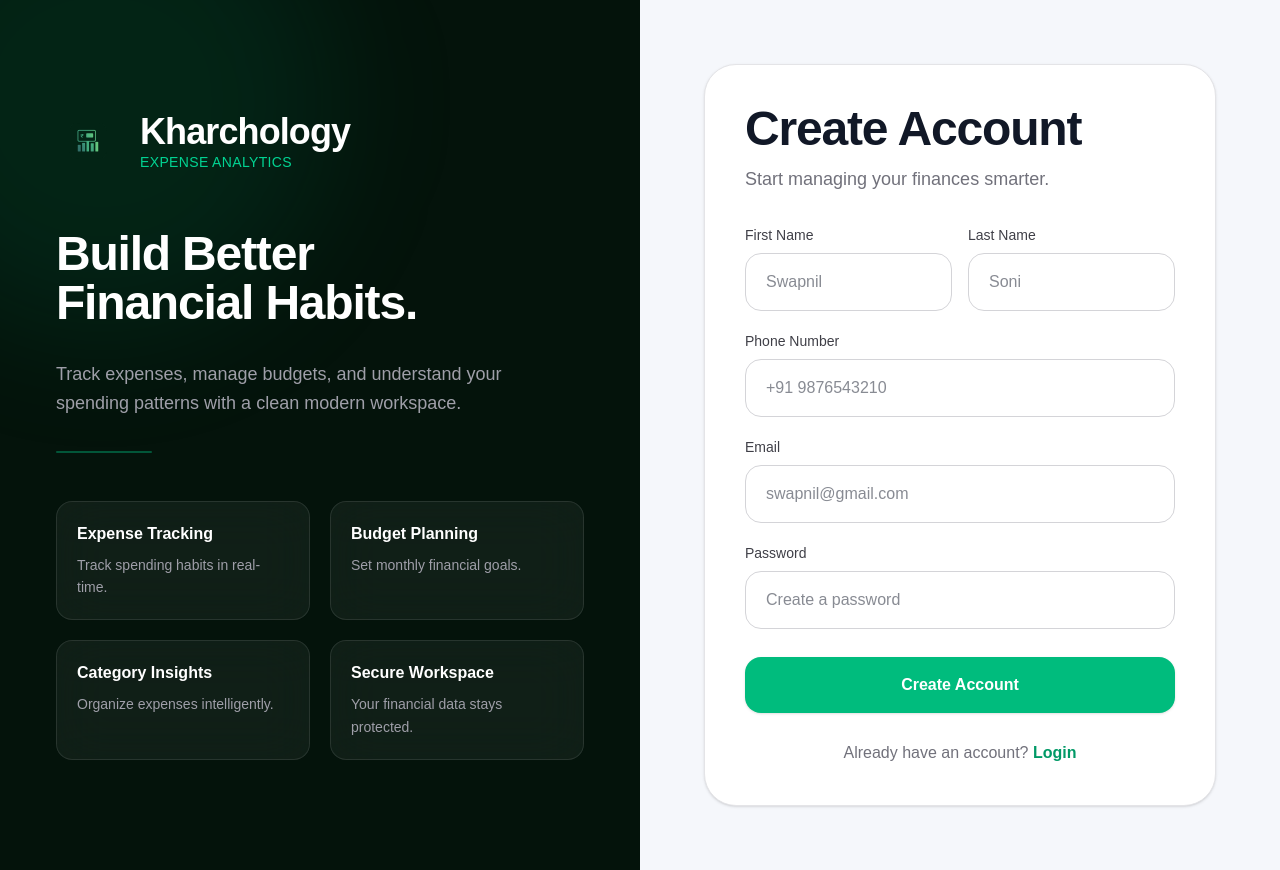
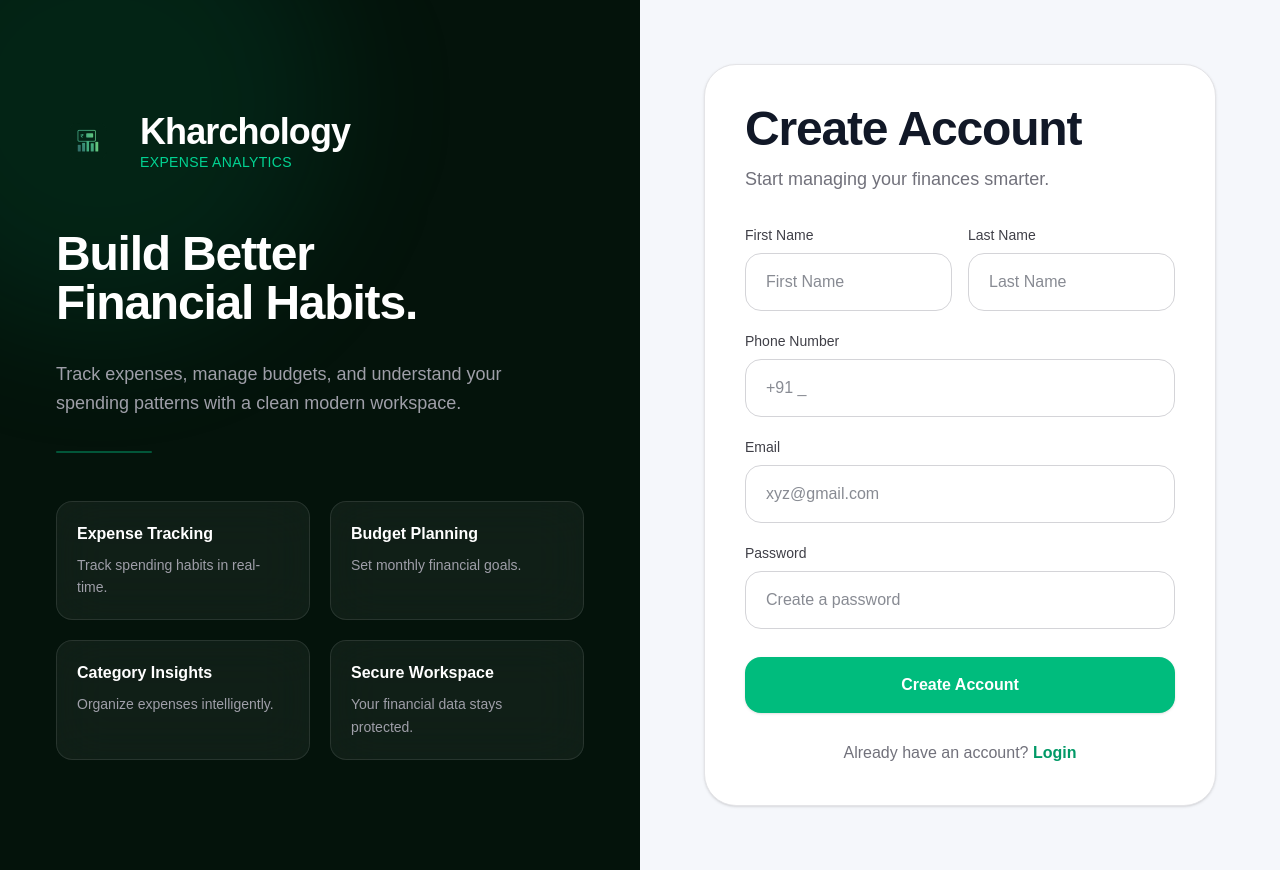
Before and after one commit to Swapnil-code-maker/Kharchology, a Next.js app in the folder client/: page /register in a window 1280 px wide. Built offline with nearby package versions, Linux system fonts and the light colour scheme.

Commit message:
Update page.js
Update Registration placeholders

```diff
--- a/client/src/app/register/page.js
+++ b/client/src/app/register/page.js
@@ -248,7 +248,7 @@ export default function RegisterPage() {
                   name="firstName"
                   value={formData.firstName}
                   onChange={handleChange}
-                  placeholder="Swapnil"
+                  placeholder="First Name"
                   className="w-full bg-white border border-zinc-300 rounded-2xl px-5 py-4 text-[#111827] outline-none focus:border-emerald-500 focus:ring-4 focus:ring-emerald-500/10 transition-all"
                 />
               </div>
@@ -263,7 +263,7 @@ export default function RegisterPage() {
                   name="lastName"
                   value={formData.lastName}
                   onChange={handleChange}
-                  placeholder="Soni"
+                  placeholder="Last Name "
                   className="w-full bg-white border border-zinc-300 rounded-2xl px-5 py-4 text-[#111827] outline-none focus:border-emerald-500 focus:ring-4 focus:ring-emerald-500/10 transition-all"
                 />
               </div>
@@ -281,7 +281,7 @@ export default function RegisterPage() {
                 name="phone"
                 value={formData.phone}
                 onChange={handleChange}
-                placeholder="+91 9876543210"
+                placeholder="+91 _"
                 className="w-full bg-white border border-zinc-300 rounded-2xl px-5 py-4 text-[#111827] outline-none focus:border-emerald-500 focus:ring-4 focus:ring-emerald-500/10 transition-all"
               />
             </div>
@@ -297,7 +297,7 @@ export default function RegisterPage() {
                 name="email"
                 value={formData.email}
                 onChange={handleChange}
-                placeholder="swapnil@gmail.com"
+                placeholder="xyz@gmail.com"
                 className="w-full bg-white border border-zinc-300 rounded-2xl px-5 py-4 text-[#111827] outline-none focus:border-emerald-500 focus:ring-4 focus:ring-emerald-500/10 transition-all"
               />
             </div>
```
